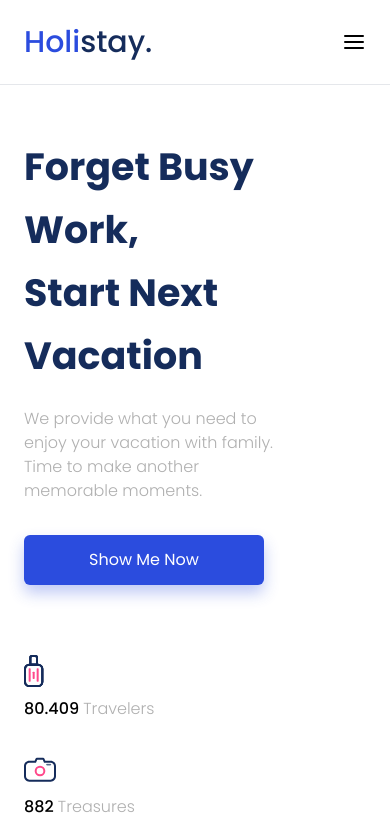
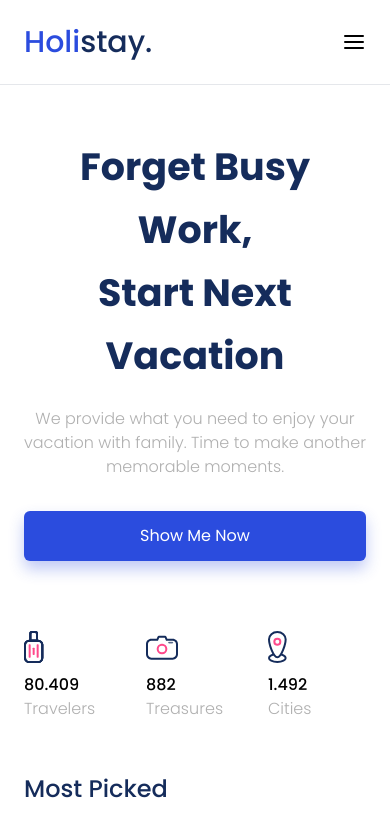
Before and after one commit to LukmanRambe/Holistay, a React (Create React App) app: page / in a window 390 px wide. Shown: the top 821 px of the page. Built offline with nearby package versions, Linux system fonts and the light colour scheme.

Commit message:
style: fix hero responsive

```diff
--- a/src/components/LandingPage/Hero/index.jsx
+++ b/src/components/LandingPage/Hero/index.jsx
@@ -4,7 +4,7 @@ import IconTreasures from "assets/icons/icon-treasures.svg";
 import ImageHeroFrame from "assets/images/img-hero-frame.jpg";
 import ImageHero from "assets/images/img-hero.jpg";
 import Button from "components/Artifacts/Button";
-import { Fade, Slide } from "react-reveal";
+import { Fade } from "react-reveal";
 import formatNumber from "utils/formatNumber";
 
 const Hero = ({ refMostPicked, data }) => {
@@ -18,20 +18,20 @@ const Hero = ({ refMostPicked, data }) => {
 	return (
 		<section className="w-full px-6 xl:px-36 pt-[50px] md:pt-[70px] lg:px-10">
 			<section className="flex items-start justify-between">
-				<Slide left>
-					<article className="w-[500px] flex flex-col justify-between">
-						<article className="mb-[70px] lg:mb-24">
+				<Fade bottom>
+					<article className="sm:w-[500px] w-full flex flex-col sm:justify-between">
+						<article className="mb-[70px] lg:mb-24 text-center sm:text-start">
 							<h1 className="mb-5 text-[38px] xl:text-[42px] leading-[63px] font-bold -text--primary-dark">
 								Forget Busy Work, <br /> Start Next Vacation
 							</h1>
 
-							<p className="w-3/4 mb-8 font-light -text--gray">
+							<p className="w-full mb-8 font-light sm:w-3/4 -text--gray">
 								We provide what you need to enjoy your vacation with family.
 								Time to make another memorable moments.
 							</p>
 
 							<Button
-								className="min-h-[50px] min-w-[240px]"
+								className="min-h-[50px] w-full sm:max-w-[240px] sm:min-w-[240px]"
 								hasShadow
 								isPrimary
 								onClick={showMostPicked}>
@@ -39,7 +39,7 @@ const Hero = ({ refMostPicked, data }) => {
 							</Button>
 						</article>
 
-						<article className="w-full flex flex-col md:flex-row gap-8 md:gap-[50px]">
+						<article className="w-full flex gap-6 sm:gap-8 xl:gap-[50px]">
 							<div className="w-full">
 								<img
 									width="36"
@@ -48,7 +48,7 @@ const Hero = ({ refMostPicked, data }) => {
 									src={IconTravelers}
 									alt={`${formatNumber(data.travelers)} Travelers`}
 								/>
-								<h3 className="font-medium mt-[10px]">
+								<h3 className="font-medium mt-[10px] flex flex-col sm:flex-row gap-0 sm:gap-1">
 									{formatNumber(data.travelers)}{" "}
 									<span className="font-light -text--gray">Travelers</span>
 								</h3>
@@ -61,7 +61,7 @@ const Hero = ({ refMostPicked, data }) => {
 									src={IconTreasures}
 									alt={`${formatNumber(data.treasures)} Treasures`}
 								/>
-								<h3 className="font-medium mt-[10px]">
+								<h3 className="font-medium mt-[10px] flex flex-col sm:flex-row gap-0 sm:gap-1">
 									{formatNumber(data.treasures)}{" "}
 									<span className="font-light -text--gray">Treasures</span>
 								</h3>
@@ -74,28 +74,28 @@ const Hero = ({ refMostPicked, data }) => {
 									src={IconCities}
 									alt={`${formatNumber(data.cities)} Cities`}
 								/>
-								<h3 className="font-medium mt-[10px]">
+								<h3 className="font-medium mt-[10px] flex flex-col sm:flex-row gap-0 sm:gap-1">
 									{formatNumber(data.cities)}{" "}
 									<span className="font-light -text--gray">Cities</span>
 								</h3>
 							</div>
 						</article>
 					</article>
-				</Slide>
+				</Fade>
 
 				<Fade bottom>
-					<article className="hidden lg:block w-[400px] lg:w-[430px] xl:w-[560px] h-fit">
-						<div className="relative pt-[40px]">
+					<article className="hidden lg:block min-w-[400px] lg:min-w-[470px] 2xl:min-w-[540px] h-fit">
+						<div className="relative pt-[60px] 2xl:pt-[40px]">
 							<img
 								src={ImageHero}
 								alt="Home with balcony"
-								className="absolute m-0 -mt-[40px] -ml-[40px] z-[1]"
+								className="absolute -mt-[30px] lg:mr-[30px] z-[1] right-0"
 							/>
 
 							<img
 								src={ImageHeroFrame}
 								alt="Home with balcony frame"
-								className="absolute m-0 -mr-[15px] -mb-[15px]"
+								className="absolute mt-[5px] right-0"
 							/>
 						</div>
 					</article>
```
